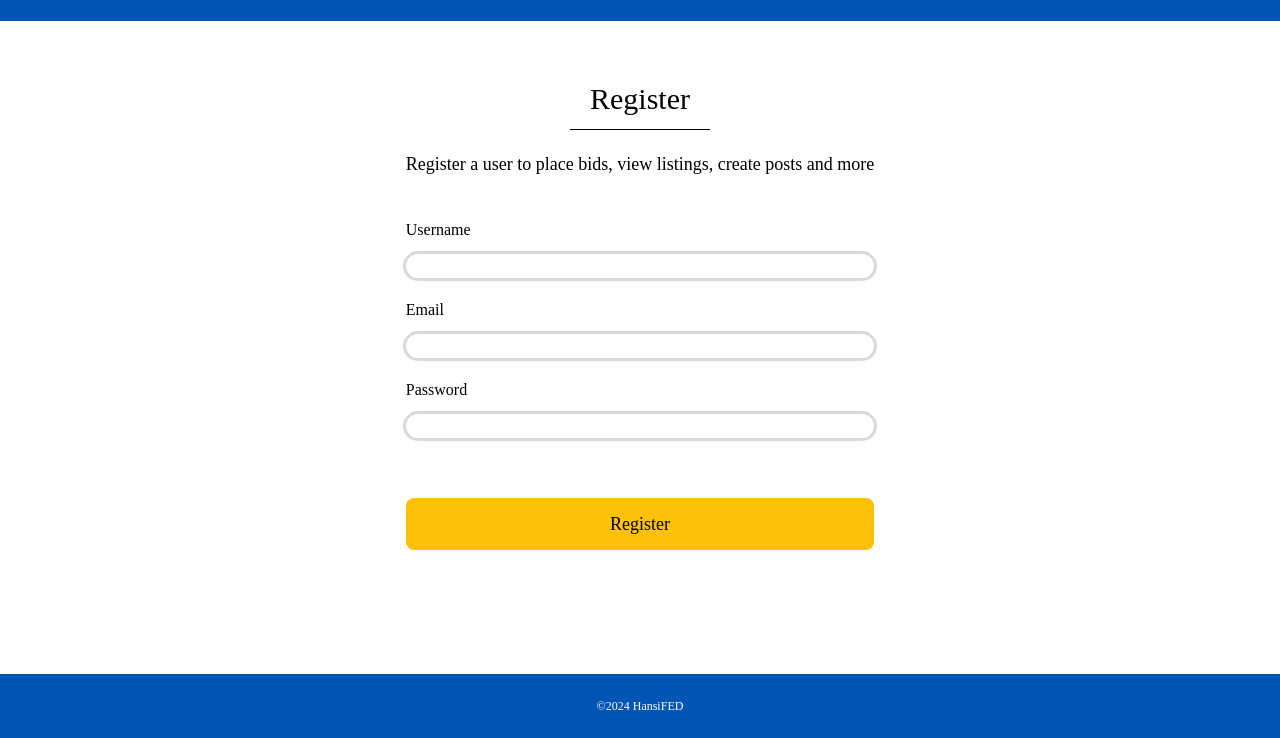
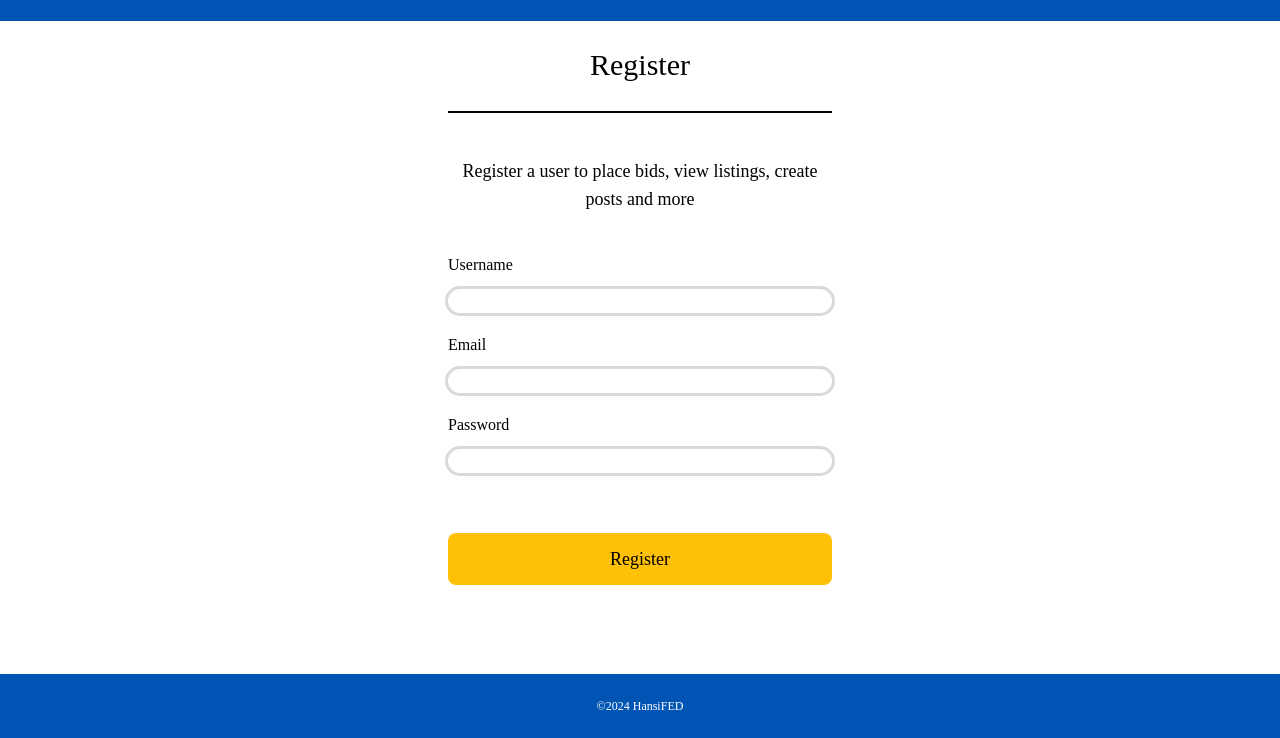
Before and after one commit to HansiFED/Semester-Project-2-HansiFED, a website built with Vite: page pages/auth/register/index.html in a window 1280 px wide. Shown: the part 62-800 px from the top of the page. Built offline with nearby package versions, Linux system fonts and the light colour scheme; a web font is replaced by a local one.

Commit message:
Dark Mode - Hotfixes

```diff
--- a/pages/auth/login/index.html
+++ b/pages/auth/login/index.html
@@ -142,9 +142,11 @@
     </header>
     <main class="flex flex-col gap-10 max-w-[80%] self-center items-center">
       <div class="flex flex-col items-center gap-5">
-        <div class="flex flex-col gap-3">
+        <div class="flex flex-col gap-3 w-full mb-6">
           <h1 class="text-center">Login</h1>
-          <img src="/src/Media/line-divider.svg" alt="line divider icon" />
+          <div
+            class="bg-lightModeBlackText dark:bg-white w-full h-[2px] mt-4"
+          ></div>
         </div>
         <p class="text-lg text-center">
           Login to bid, create listings and more
--- a/pages/auth/register/index.html
+++ b/pages/auth/register/index.html
@@ -133,10 +133,12 @@
       </nav>
     </header>
     <main class="flex flex-col gap-10 max-w-[80%] self-center items-center">
-      <div class="flex flex-col items-center gap-5">
-        <div class="flex flex-col gap-3">
+      <div class="flex flex-col items-center gap-5 max-w-96">
+        <div class="flex flex-col gap-3 w-full mb-6">
           <h1 class="text-center">Register</h1>
-          <img src="/src/Media/line-divider.svg" alt="line divider icon" />
+          <div
+            class="bg-lightModeBlackText dark:bg-white w-full h-[2px] mt-4"
+          ></div>
         </div>
         <p class="text-lg text-center">
           Register a user to place bids, view listings, create posts and more
@@ -184,7 +186,7 @@
         </div>
         <button
           id="registerButton"
-          class="bg-primaryYellow mt-10 py-3 px-16 rounded-lg text-lg hover:scale-[1.02] transition duration-200"
+          class="bg-primaryYellow text-black mt-10 py-3 px-16 rounded-lg text-lg hover:scale-[1.02] transition duration-200"
           type="submit"
         >
           Register
```
